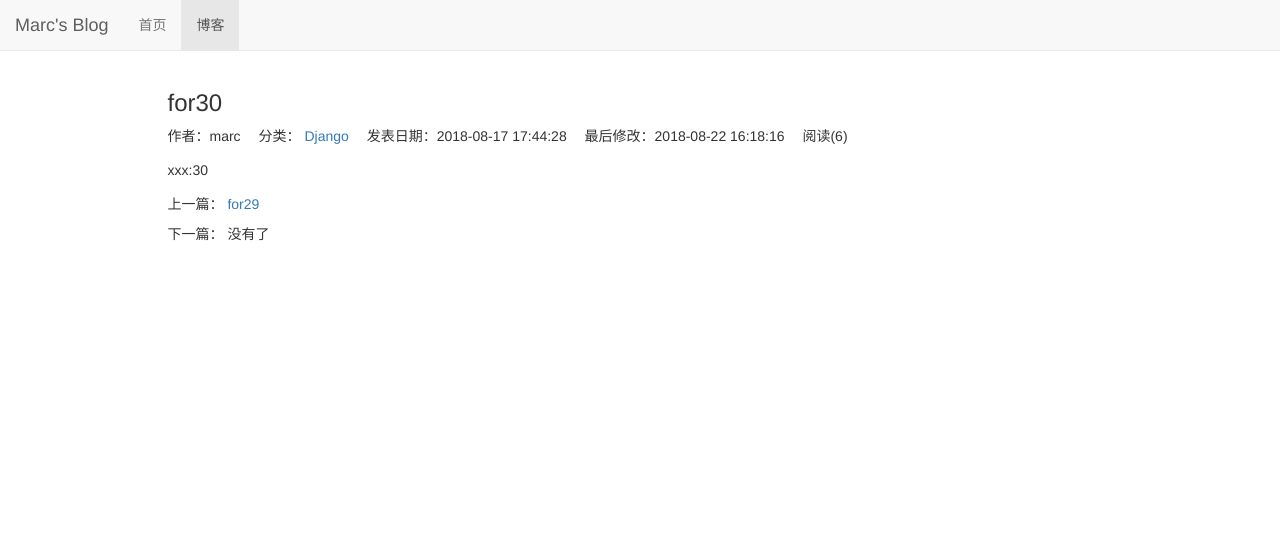
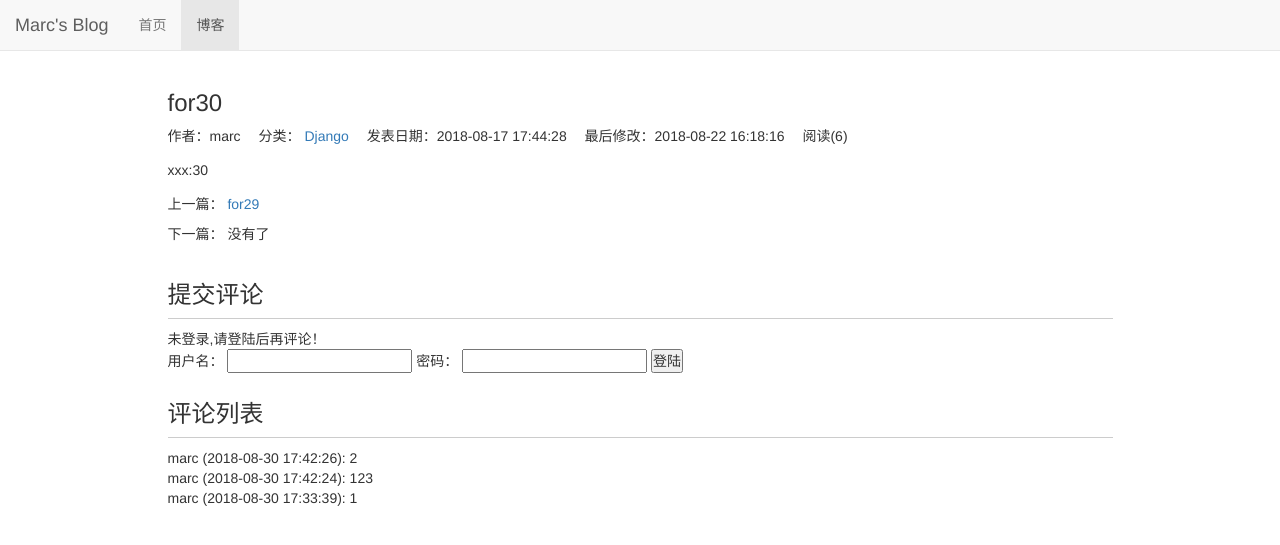
Before and after one commit to markxvii/Blog, a Django app: page /blog/37 in a window 1280 px wide. Shown: the top 545 px of the page. Run offline with Django 3.2, Linux system fonts and the light colour scheme; data comes from the database, SQL or seed files in the repository; both versions use the stored data as it was after the commit; some libraries are stand-ins or nearby versions.

Commit message:
架设了用户登陆及评论系统

```diff
--- a/MSB/urls.py
+++ b/MSB/urls.py
@@ -24,6 +24,8 @@ urlpatterns = [
     path('admin/', admin.site.urls),
     path('ckeditor/', include('ckeditor_uploader.urls')),
     path('blog/', include('blog.urls')),
+    path('login/', views.login, name='login'),
+    path('comment/', include('comment.urls'))
 ]
 
 urlpatterns += static(settings.MEDIA_URL, document_root=settings.MEDIA_ROOT)
--- a/blog/templates/blog/blog_detail.html
+++ b/blog/templates/blog/blog_detail.html
@@ -50,5 +50,47 @@
                 </div>
             </div>
         </div>
+        <div class="row">
+            <div class="col-xs-10 col-xs-offset-1">
+                <div class="comment-area">
+                    <h3 class="comment-area-title">提交评论</h3>
+                    {% if user.is_authenticated %}
+                        <form action="{% url 'update_comment' %}" method="post" style="overflow: hidden">
+                            {% csrf_token %}
+                            <div class="form-group">
+                                <label for="comment_text">{{ user.username }}，请填写你想评论的内容：</label>
+                                <textarea id='comment_text' class="form-control" name="text" rows="4"></textarea>
+                            </div>
+                            <input type="hidden" name="object_id" value="{{ blog.pk }}">
+                            <input type="hidden" name="content_type" value="blog">
+                            <input type="submit" value="评论" class="btn btn-primary" style="float: right">
+                        </form>
+                    {% else %}
+                        未登录,请登陆后再评论！
+                        <form action="{% url 'login' %}" method="post">
+                            {% csrf_token %}
+                            <span>用户名：</span>
+                            <input type="text" name="username">
+                            <span>密码：</span>
+                            <input type="password" name="password">
+                            <input type="submit" value="登陆">
+                        </form>
+                    {% endif %}
+                </div>
+                <div class="comment-area">
+                    <h3 class="comment-area-title">评论列表</h3>
+                    {% for comment in comments %}
+                        <div>
+                            {{ comment.user.username }}
+                            ({{ comment.comment_time|date:'Y-m-d H:i:s' }}):
+                            {{ comment.text }}
+                        </div>
+                    {% empty %}
+                        暂无
+                    {% endfor %}
+
+                </div>
+            </div>
+        </div>
     </div>
 {% endblock %}
--- a/blog/views.py
+++ b/blog/views.py
@@ -1,12 +1,14 @@
-from django.shortcuts import render_to_response, get_object_or_404
+from django.shortcuts import get_object_or_404, render
 from django.core.paginator import Paginator
+from django.contrib.contenttypes.models import ContentType
 from .models import Blog, BlogType
 from django.db.models import Count
 from django.conf import settings
 from read_statistics.utils import read_statistics_once
+from comment.models import Comment
 
 
-# Create your views here.
+
 def blog_list_commonData(request, blogs_all_list):
     paginator = Paginator(blogs_all_list, settings.NUMOFBLOGS_PER_PAGE)  # 每一页的博客数
     page_num = request.GET.get('page', 1)  # 获取url的页码参数（GET请求）
@@ -46,7 +48,7 @@ def blog_list_commonData(request, blogs_all_list):
 def blog_list(request):
     blogs_all_list = Blog.objects.all()
     context = blog_list_commonData(request, blogs_all_list)
-    return render_to_response('blog/blog_list.html', context)
+    return render(request, 'blog/blog_list.html', context)
 
 
 def blogs_with_type(request, blog_type_pk):
@@ -54,24 +56,27 @@ def blogs_with_type(request, blog_type_pk):
     blogs_all_list = Blog.objects.filter(blog_type=blog_type)
     context = blog_list_commonData(request, blogs_all_list)
     context['blog_type'] = blog_type
-    return render_to_response('blog/blogs_with_type.html', context)
+    return render(request, 'blog/blogs_with_type.html', context)
 
 
 def blogs_with_date(request, year, month):
     blogs_all_list = Blog.objects.filter(create_time__year=year, create_time__month=month)
     context = blog_list_commonData(request, blogs_all_list)
     context['blogs_with_date'] = '%s年%s月' % (year, month)
-    return render_to_response('blog/blogs_with_date.html', context)
+    return render(request, 'blog/blogs_with_date.html', context)
 
 
 def blog_detail(request, blog_pk):
     blog = get_object_or_404(Blog, pk=blog_pk)
     read_cookie_key = read_statistics_once(request, blog)
+    blog_content_type = ContentType.objects.get_for_model(blog)
+    comments = Comment.objects.filter(content_type=blog_content_type, object_id=blog.pk)
 
     context = {}
     context['previous_blog'] = Blog.objects.filter(create_time__lt=blog.create_time).first()
     context['next_blog'] = Blog.objects.filter(create_time__gt=blog.create_time).last()
     context['blog'] = blog
-    response = render_to_response('blog/blog_detail.html', context)  # 响应
+    context['comments'] = comments
+    response = render(request, 'blog/blog_detail.html', context)  # 响应
     response.set_cookie(read_cookie_key, 'true')  # 给浏览器发送已读cookie
     return response
--- a/comment/models.py
+++ b/comment/models.py
@@ -13,3 +13,6 @@ class Comment(models.Model):
     text = models.TextField()
     comment_time = models.DateTimeField(auto_now_add=True)
     user = models.ForeignKey(User, on_delete=models.DO_NOTHING)
+
+    class Meta:
+        ordering = ['-comment_time']
--- /dev/null
+++ b/comment/urls.py
@@ -0,0 +1,7 @@
+from django.urls import path
+from . import views
+
+# start with blog
+urlpatterns = [
+    path('update_comment', views.update_comment, name='update_comment')
+]
--- a/static/blog.css
+++ b/static/blog.css
@@ -25,3 +25,12 @@ ul.blog-info-description li {
 div.blog-more {
     margin-top: 1em;
 }
+
+div.comment-area {
+    margin-top: 2em;
+}
+
+h3.comment-area-title {
+    border-bottom: 1px solid #ccc;
+    padding-bottom: 0.4em;
+}
```
Also changed, not shown: MSB/views.py (+16 -2 lines), comment/views.py (+29 -1 lines), templates/error.html (added, +14 -0 lines), db.sqlite3.
